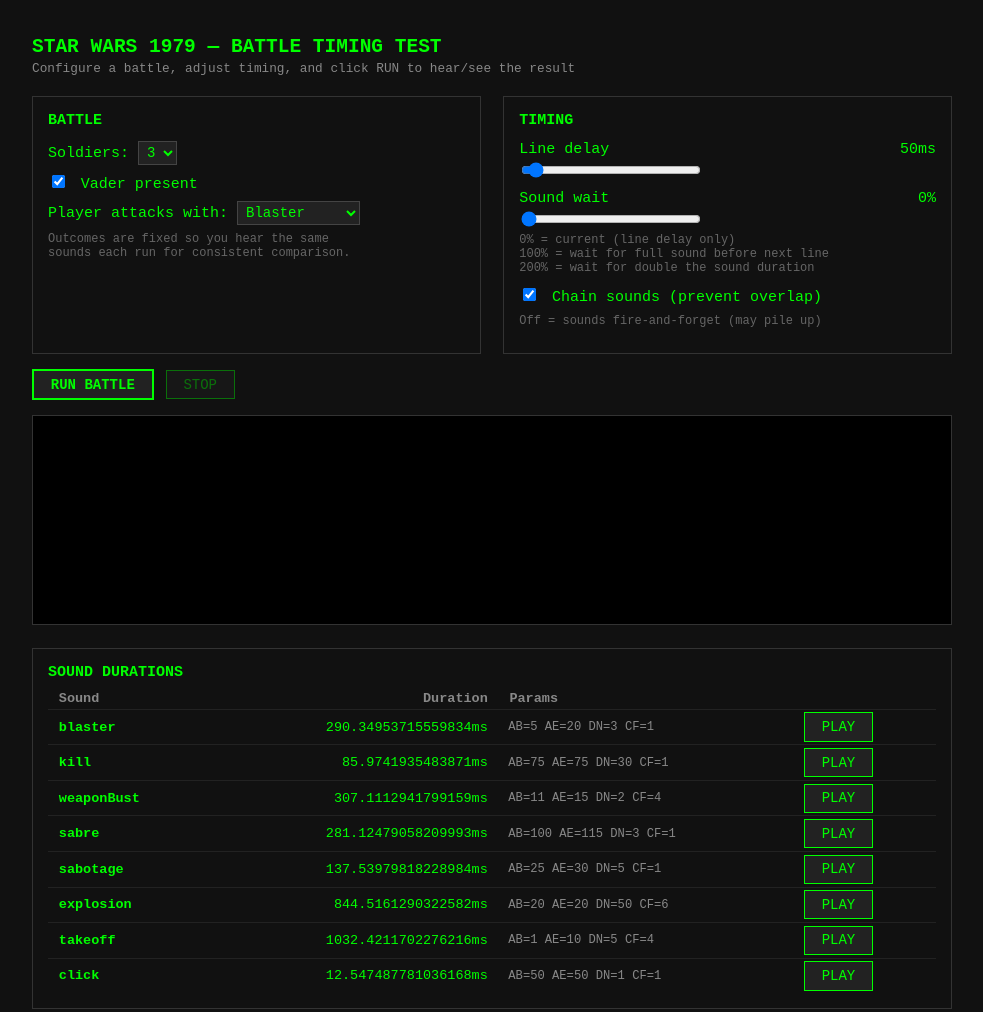
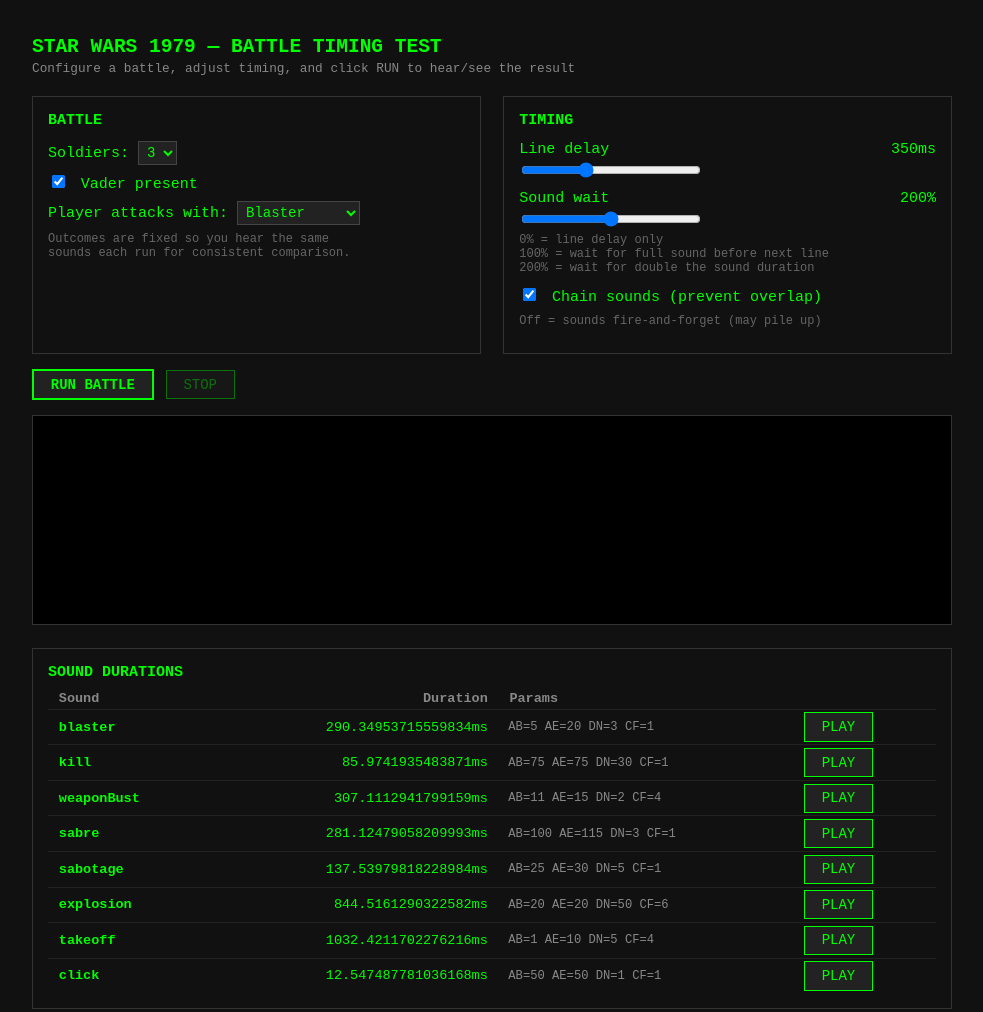
Before and after one commit to hiddenwaffle/starwars, a website: page timing-test.html in a window 1280 px wide. Shown: the whole page, without its empty margins (148-1131 px from the left). Drawn offline with Linux system fonts and the light colour scheme.

Commit message:
Adjust line timing

```diff
--- a/timing-test.html
+++ b/timing-test.html
@@ -88,17 +88,17 @@
     <div class="slider-row">
       <div class="slider-top">
         <span>Line delay</span>
-        <span class="slider-val" id="ldVal">50ms</span>
+        <span class="slider-val" id="ldVal">350ms</span>
       </div>
-      <input type="range" id="ldSlider" min="10" max="1000" step="5" value="50">
+      <input type="range" id="ldSlider" min="10" max="1000" step="5" value="350">
     </div>
     <div class="slider-row">
       <div class="slider-top">
         <span>Sound wait</span>
-        <span class="slider-val" id="swVal">0%</span>
+        <span class="slider-val" id="swVal">200%</span>
       </div>
-      <input type="range" id="swSlider" min="0" max="200" step="5" value="0">
-      <div class="note">0% = current (line delay only)<br>100% = wait for full sound before next line<br>200% = wait for double the sound duration</div>
+      <input type="range" id="swSlider" min="0" max="400" step="5" value="200">
+      <div class="note">0% = line delay only<br>100% = wait for full sound before next line<br>200% = wait for double the sound duration</div>
     </div>
     <div class="slider-row">
       <label><input type="checkbox" id="chainSounds" checked> Chain sounds (prevent overlap)</label>
```
Also changed, not shown: src/game.ts (+5 -4 lines), tests/harness.js (+1 -1 lines).
